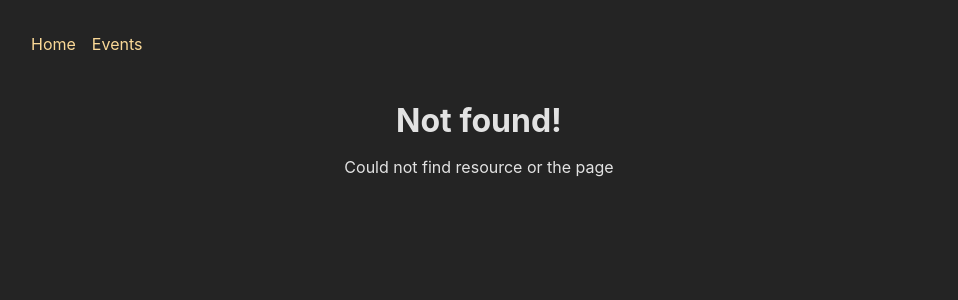
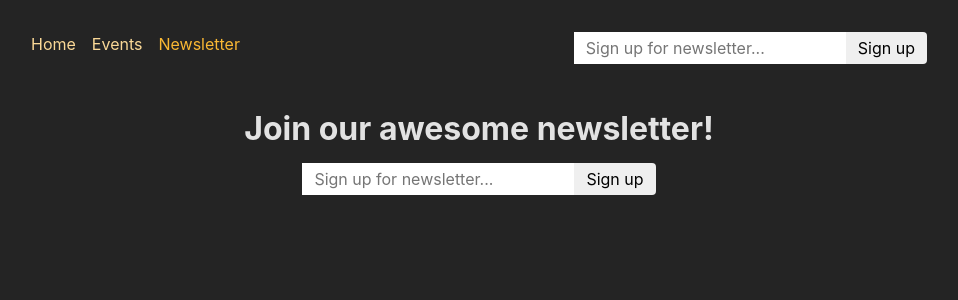
Before and after one commit to Crazyskillzz/react-router-MultiplePageApp, a React (Create React App) app in the folder frontend/: page /newsletter in a window 1280 px wide. Before the commit this address had no page. Shown: the top 300 px of the page, without its empty margins (161-1119 px from the left). Built offline with nearby package versions, Linux system fonts and the light colour scheme.

Commit message:
usefetcher on newslettersignup to not transition

```diff
--- a/frontend/src/App.js
+++ b/frontend/src/App.js
@@ -1,16 +1,18 @@
 import { RouterProvider, createBrowserRouter } from "react-router-dom";
-import HomePage from "./pages/Home";
-import EventsPage, { loader as eventsLoader } from "./pages/Events";
+
+import EditEventPage from "./pages/EditEvent";
+import ErrorPage from "./pages/Error";
 import EventDetailPage, {
   loader as eventDetailLoader,
   action as deleteEventAction,
 } from "./pages/EventDetail";
+import EventsPage, { loader as eventsLoader } from "./pages/Events";
+import EventsRootLayout from "./pages/EventsRoot";
+import HomePage from "./pages/Home";
 import NewEventPage from "./pages/NewEvent";
-import EditEventPage from "./pages/EditEvent";
 import RootLayout from "./pages/Root";
-import EventsRootLayout from "./pages/EventsRoot";
-import ErrorPage from "./pages/Error";
 import { action as manipulateEventAction } from "./components/EventForm";
+import NewsletterPage, { action as newsletterAction } from "./pages/Newsletter";
 
 const router = createBrowserRouter([
   {
@@ -45,13 +47,17 @@
               },
             ],
           },
-
           {
             path: "new",
             element: <NewEventPage />,
             action: manipulateEventAction,
           },
         ],
+      },
+      {
+        path: "newsletter",
+        element: <NewsletterPage />,
+        action: newsletterAction,
       },
     ],
   },
--- a/frontend/src/components/MainNavigation.js
+++ b/frontend/src/components/MainNavigation.js
@@ -1,5 +1,7 @@
+import { NavLink } from "react-router-dom";
+
 import classes from "./MainNavigation.module.css";
-import { NavLink } from "react-router-dom";
+import NewsletterSignup from "./NewsletterSignup";
 
 function MainNavigation() {
   return (
@@ -27,8 +29,19 @@
               Events
             </NavLink>
           </li>
+          <li>
+            <NavLink
+              to="/newsletter"
+              className={({ isActive }) =>
+                isActive ? classes.active : undefined
+              }
+            >
+              Newsletter
+            </NavLink>
+          </li>
         </ul>
       </nav>
+      <NewsletterSignup />
     </header>
   );
 }
--- /dev/null
+++ b/frontend/src/components/NewsletterSignup.js
@@ -0,0 +1,31 @@
+import { useFetcher } from "react-router-dom";
+import classes from "./NewsletterSignup.module.css";
+import { useEffect } from "react";
+
+function NewsletterSignup() {
+  const fetcher = useFetcher();
+  const { data, state } = fetcher;
+
+  useEffect(() => {
+    if (state === "idle" && data && data.message) {
+      window.alert(data.message);
+    }
+  }, [data, state]);
+
+  return (
+    <fetcher.Form
+      method="post"
+      action="/newsletter"
+      className={classes.newsletter}
+    >
+      <input
+        type="email"
+        placeholder="Sign up for newsletter..."
+        aria-label="Sign up for newsletter"
+      />
+      <button>Sign up</button>
+    </fetcher.Form>
+  );
+}
+
+export default NewsletterSignup;
--- /dev/null
+++ b/frontend/src/components/NewsletterSignup.module.css
@@ -0,0 +1,18 @@
+.newsletter input,
+.newsletter button {
+  font: inherit;
+  padding: 0.25rem 0.75rem;
+  border-radius: 0;
+  border: none;
+}
+
+.newsletter button {
+  border-top-right-radius: 4px;
+  border-bottom-right-radius: 4px;
+  cursor: pointer;
+}
+
+.newsletter button:hover {
+  background-color: var(--color-primary-300);
+  color: var(--color-gray-800);
+}
--- /dev/null
+++ b/frontend/src/pages/Newsletter.js
@@ -0,0 +1,21 @@
+import NewsletterSignup from "../components/NewsletterSignup";
+import PageContent from "../components/PageContent";
+
+function NewsletterPage() {
+  return (
+    <PageContent title="Join our awesome newsletter!">
+      <NewsletterSignup />
+    </PageContent>
+  );
+}
+
+export default NewsletterPage;
+
+export async function action({ request }) {
+  const data = await request.formData();
+  const email = data.get("email");
+
+  // send to backend newsletter server ...
+  console.log(email);
+  return { message: "Signup successful!" };
+}
```
